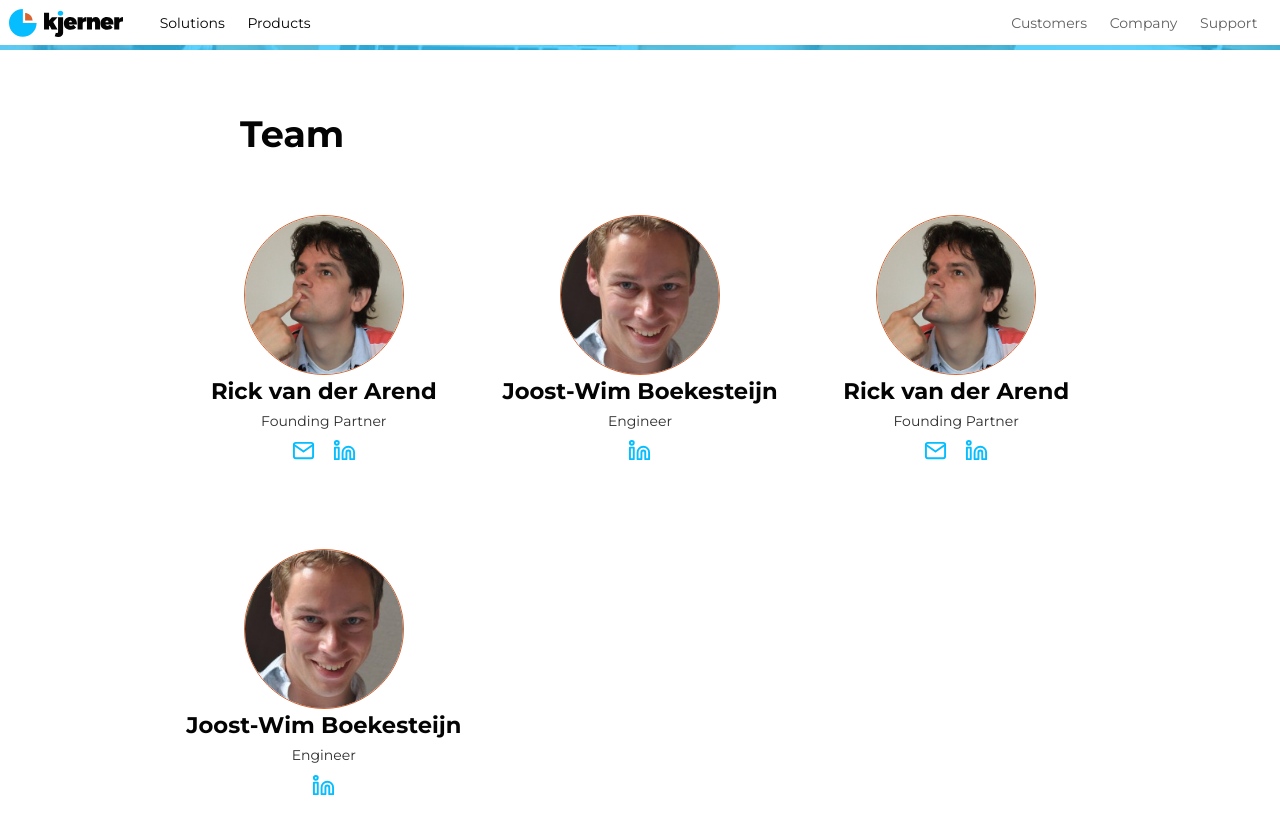
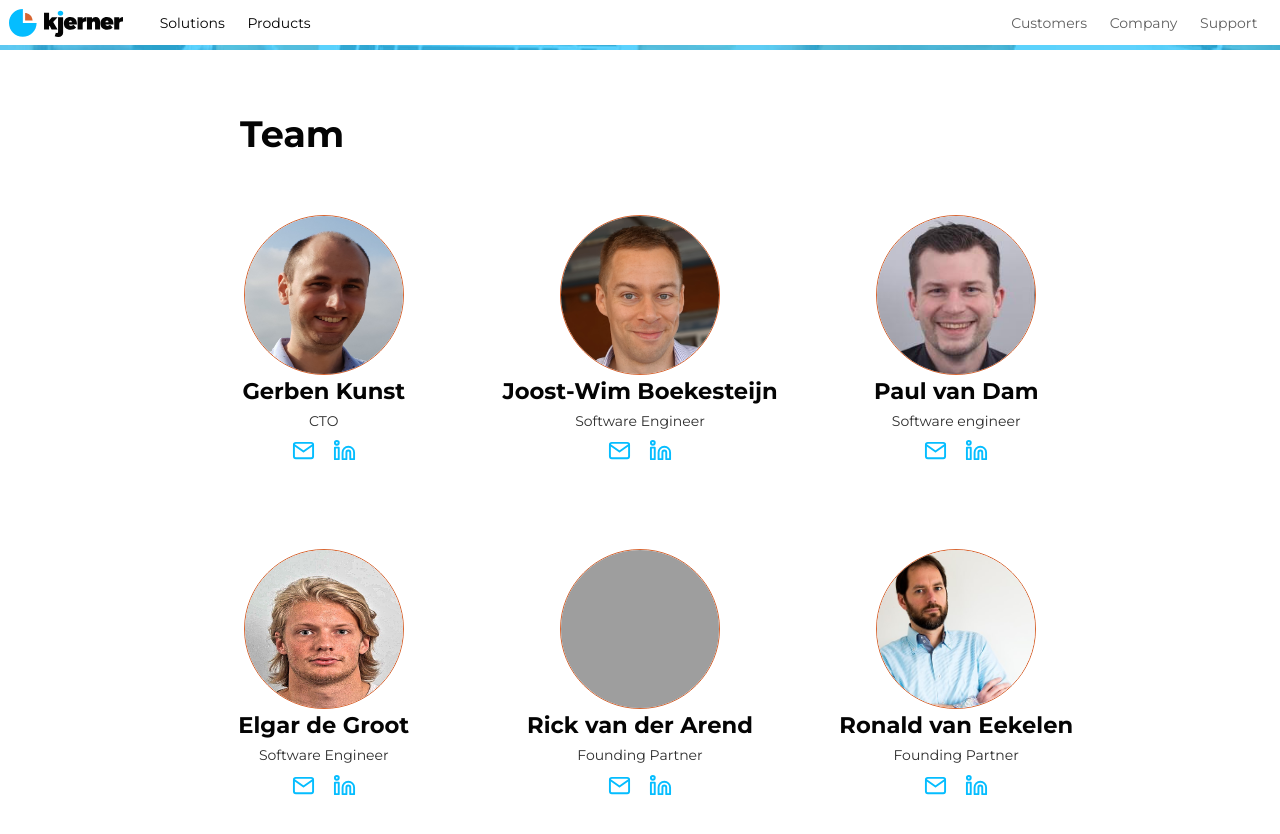
Before and after one commit to M-industries/Kjernersite, a Jekyll site: the page built from pages/company/team.md, in a window 1280 px wide and 900 px high. Shown: the top 834 px of the window. Built offline with Jekyll 4.4.1, drawn with Linux system fonts in a browser that asks for light colours; grey boxes are pictures that could not be loaded.

Commit message:
Update team.html

```diff
--- a/_includes/team.html
+++ b/_includes/team.html
@@ -1,6 +1,62 @@
 <ul class="team">
 	<li>
-		<img src="{{ 'assets/team/rvda.jpg' | relative_url }}">
+		<img src="{{ 'assets/team/gkunst.png' | relative_url }}">
+		<h3>Gerben Kunst</h3>
+		<p>
+			CTO
+			<br>
+			<a href="mailto:gjkunst@kjerner.com">
+				<img src="{{ 'assets/icons/mail.svg' | relative_url }}" alt="Mail icon" height="23">
+			</a>
+			<a href="https://www.linkedin.com/in/gerbenkunst/">
+				<img src="{{ 'assets/icons/linkedin.svg' | relative_url }}" alt="LinkedIn logo" height="23">
+			</a>
+		</p>
+	</li>
+	<li>
+		<img src="{{ 'assets/team/jwnboekesteijn.jpg' | relative_url }}">
+		<h3>Joost-Wim Boekesteijn</h3>
+		<p>
+			Software Engineer
+			<br>
+			<a href="mailto:rvanderarend@kjerner.com">
+				<img src="{{ 'assets/icons/mail.svg' | relative_url }}" alt="Mail icon" height="23">
+			</a>
+			<a href="https://www.linkedin.com/in/jboekesteijn/">
+				<img src="{{ 'assets/icons/linkedin.svg' | relative_url }}" alt="LinkedIn logo" height="23">
+			</a>
+		</p>
+	</li>
+	<li>
+		<img src="{{ 'assets/team/pvandam.jpg' | relative_url }}">
+		<h3>Paul van Dam</h3>
+		<p>
+			Software engineer
+			<br>
+			<a href="mailto:pvandam@kjerner.com">
+				<img src="{{ 'assets/icons/mail.svg' | relative_url }}" alt="Mail icon" height="23">
+			</a>
+			<a href="https://www.linkedin.com/in/pvdam/">
+				<img src="{{ 'assets/icons/linkedin.svg' | relative_url }}" alt="LinkedIn logo" height="23">
+			</a>
+		</p>
+	</li>
+	<li>
+		<img src="{{ 'assets/team/edegroot.jpg' | relative_url }}">
+		<h3>Elgar de Groot</h3>
+		<p>
+			Software Engineer
+			<br>
+			<a href="mailto:edegroot@kjerner.com">
+				<img src="{{ 'assets/icons/mail.svg' | relative_url }}" alt="Mail icon" height="23">
+			</a>
+			<a href="https://www.linkedin.com/in/elgar-de-groot/">
+				<img src="{{ 'assets/icons/linkedin.svg' | relative_url }}" alt="LinkedIn logo" height="23">
+			</a>
+		</p>
+	</li>
+	<li>
+		<img src="{{ 'assets/team/rvanderarend.jpg' | relative_url }}">
 		<h3>Rick van der Arend</h3>
 		<p>
 			Founding Partner
@@ -8,46 +64,24 @@
 			<a href="mailto:rvanderarend@kjerner.com">
 				<img src="{{ 'assets/icons/mail.svg' | relative_url }}" alt="Mail icon" height="23">
 			</a>
-			<a href="https://www.linkedin.com/company/kjerner/">
-				<img src="{{ 'assets/icons/linkedin.svg' | relative_url }}" alt="LinkedIn logo" height="23">
-			</a>
-		</p>
-	</li>
-	<li>
-		<img src="{{ 'assets/team/jw.jpg' | relative_url }}">
-		<h3>Joost-Wim Boekesteijn</h3>
-		<p>
-			Engineer
-			<br>
-			<a href="https://www.linkedin.com/company/kjerner/">
-				<img src="{{ 'assets/icons/linkedin.svg' | relative_url }}" alt="LinkedIn logo" height="23">
-			</a>
-		</p>
-	</li>
-	<li>
-		<img src="{{ 'assets/team/rvda.jpg' | relative_url }}">
-		<h3>Rick van der Arend</h3>
-		<p>
-			Founding Partner
-			<br>
-			<a href="mailto:rvanderarend@kjerner.com">
-				<img src="{{ 'assets/icons/mail.svg' | relative_url }}" alt="Mail icon" height="23">
-			</a>
-			<a href="https://www.linkedin.com/company/kjerner/">
-				<img src="{{ 'assets/icons/linkedin.svg' | relative_url }}" alt="LinkedIn logo" height="23">
-			</a>
-		</p>
-	</li>
-	<li>
-		<img src="{{ 'assets/team/jw.jpg' | relative_url }}">
-		<h3>Joost-Wim Boekesteijn</h3>
-		<p>
-			Engineer
-			<br>
-			<a href="https://www.linkedin.com/company/kjerner/">
+			<a href="https://www.linkedin.com/in/rickvanderarend/">
 				<img src="{{ 'assets/icons/linkedin.svg' | relative_url }}" alt="LinkedIn logo" height="23">
 			</a>
 		</p>
 	</li>
 
+	<li>
+		<img src="{{ 'assets/team/rvaneekelen.jpg' | relative_url }}">
+		<h3>Ronald van Eekelen</h3>
+		<p>
+			Founding Partner
+			<br>
+			<a href="mailto:rvaneekelen@kjerner.com">
+				<img src="{{ 'assets/icons/mail.svg' | relative_url }}" alt="Mail icon" height="23">
+			</a>
+			<a href="https://www.linkedin.com/in/ronaldvaneekelen/">
+				<img src="{{ 'assets/icons/linkedin.svg' | relative_url }}" alt="LinkedIn logo" height="23">
+			</a>
+		</p>
+	</li>
 </ul>
```
